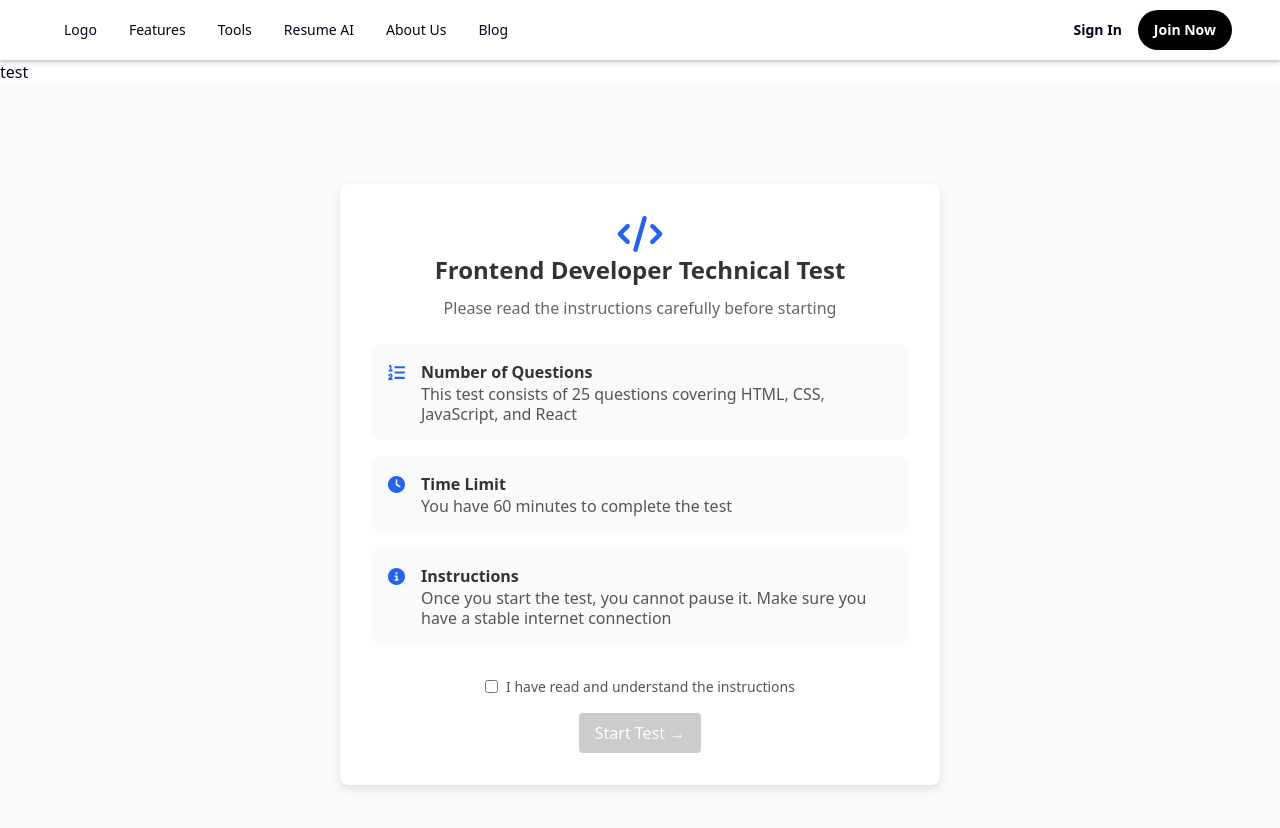
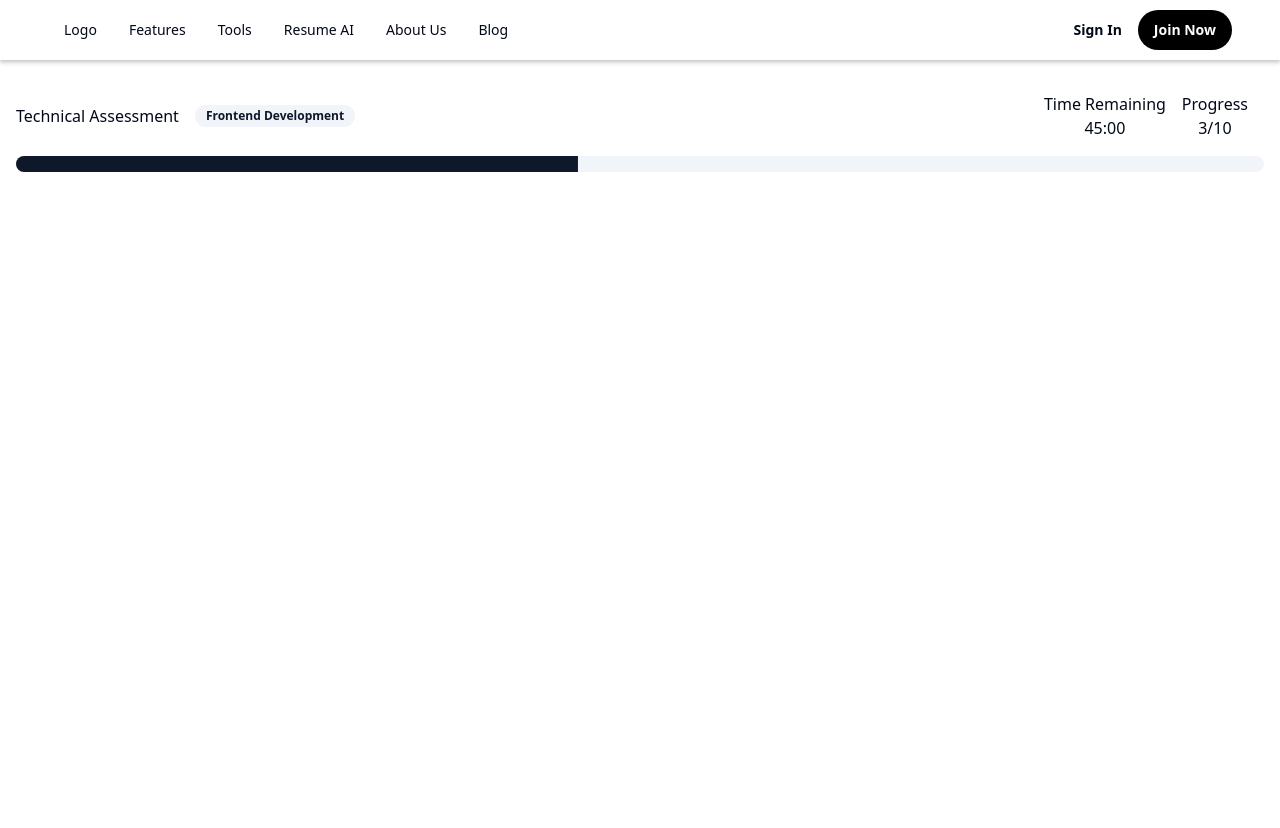
Before and after one commit to azinuddinazlani/kopipes-frontend, a Vue app: page /component in a window 1280 px wide. Shown: the top 828 px of the page. After the commit the page ends 800 px from the top, so only its background shows below. Built offline with nearby package versions, Linux system fonts and the light colour scheme.

Commit message:
progress bar component

```diff
--- /dev/null
+++ b/src/components/AssessmentProgress.vue
@@ -0,0 +1,104 @@
+<script setup>
+import { Badge } from '@/components/ui/badge'
+import { Progress } from '@/components/ui/progress'
+import { ref, onMounted, onBeforeUnmount } from 'vue'
+
+const progress = ref(0)
+const duration = 10000 // 60 seconds
+const intervalTime = 10 // Update every 100ms
+let interval
+
+onMounted(() => {
+  const step = 100 / (duration / intervalTime) // Increment per interval
+
+  interval = setInterval(() => {
+    if (progress.value < 100) {
+      progress.value += step
+    } else {
+      clearInterval(interval)
+    }
+  }, intervalTime)
+})
+
+onBeforeUnmount(() => {
+  clearInterval(interval) // Cleanup to avoid memory leaks
+})
+</script>
+
+<template>
+  <div class="wrapper">
+    <div class="content-wrapper">
+      <div class="left-content">
+        Technical Assessment
+        <Badge variant="secondary">Frontend Development</Badge>
+      </div>
+      <div class="right-content">
+        <div class="cd-wrapper">
+          <div class="cd-title">Time Remaining</div>
+          <div class="cd-timer">45:00</div>
+        </div>
+
+        <div class="progress-wrapper">
+          <div class="progress-title">Progress</div>
+          <div class="progress">3/10</div>
+        </div>
+      </div>
+    </div>
+
+    <div class="progress-bar">
+      <!-- <Progress :model-value="33" /> -->
+      <!-- <Progress v-model="progress" class="bar" /> -->
+      <Progress v-model="progress" class="bar" />
+    </div>
+  </div>
+</template>
+
+<style lang="scss" scoped>
+.wrapper {
+  //   background-color: #fff;
+  padding: 1rem;
+  border-radius: 10px;
+
+  .content-wrapper {
+    display: flex;
+    justify-content: space-between;
+
+    .left-content {
+      align-items: center;
+      display: flex;
+      gap: 1rem;
+    }
+
+    .right-content {
+      display: flex;
+      margin: 1rem;
+      gap: 1rem;
+
+      .cd-wrapper {
+        .cd-title {
+        }
+
+        .cd-timer {
+          display: flex;
+          justify-content: center;
+        }
+      }
+
+      .progress-wrapper {
+        .progress-title {
+        }
+
+        .progress {
+          display: flex;
+          justify-content: center;
+        }
+      }
+    }
+  }
+
+  .progress-bar {
+    .bar {
+    }
+  }
+}
+</style>
--- /dev/null
+++ b/src/components/ui/progress/Progress.vue
@@ -0,0 +1,37 @@
+<script setup>
+import { cn } from '@/lib/utils';
+import { ProgressIndicator, ProgressRoot } from 'radix-vue';
+import { computed } from 'vue';
+
+const props = defineProps({
+  modelValue: { type: [Number, null], required: false, default: 0 },
+  max: { type: Number, required: false },
+  getValueLabel: { type: Function, required: false },
+  asChild: { type: Boolean, required: false },
+  as: { type: null, required: false },
+  class: { type: null, required: false },
+});
+
+const delegatedProps = computed(() => {
+  const { class: _, ...delegated } = props;
+
+  return delegated;
+});
+</script>
+
+<template>
+  <ProgressRoot
+    v-bind="delegatedProps"
+    :class="
+      cn(
+        'relative h-4 w-full overflow-hidden rounded-full bg-secondary',
+        props.class,
+      )
+    "
+  >
+    <ProgressIndicator
+      class="h-full w-full flex-1 bg-primary transition-all"
+      :style="`transform: translateX(-${100 - (props.modelValue ?? 0)}%);`"
+    />
+  </ProgressRoot>
+</template>
--- /dev/null
+++ b/src/components/ui/progress/index.js
@@ -0,0 +1 @@
+export { default as Progress } from './Progress.vue';
--- a/src/router/index.js
+++ b/src/router/index.js
@@ -26,6 +26,11 @@ const router = createRouter({
       path: '/signup',
       name: 'signup',
       component: () => import('../views/SignUpView.vue'),
+    },
+    {
+      path: '/assessment',
+      name: 'assessment',
+      component: () => import('../views/AssessmentView.vue'),
     },
     {
       path: '/component',
--- /dev/null
+++ b/src/views/AssessmentView.vue
@@ -0,0 +1,11 @@
+<template>
+  <div class="wrapper">
+    <AssessmentProgress />
+  </div>
+</template>
+
+<script setup>
+import AssessmentProgress from '@/components/AssessmentProgress.vue'
+</script>
+
+<style lang="scss"></style>
--- a/src/views/ComponentView.vue
+++ b/src/views/ComponentView.vue
@@ -1,19 +1,20 @@
 <template>
-    <div class="wrapper">
-        <div>test</div>
-        <StartTest />
-
-    </div>
+  <div class="wrapper">
+    <!-- <StartTest /> -->
+    <AssessmentProgress />
+  </div>
 </template>
 
 <script setup lang="ts">
-import StartTest from '@/components/StartTest.vue';
+// import StartTest from '@/components/StartTest.vue'
+import AssessmentProgress from '@/components/AssessmentProgress.vue'
 </script>
 
 <style lang="scss" scoped>
-.wrapper {}
+.wrapper {
+}
 
 .test {
-    border: 1px solid red;
+  border: 1px solid red;
 }
 </style>
```
